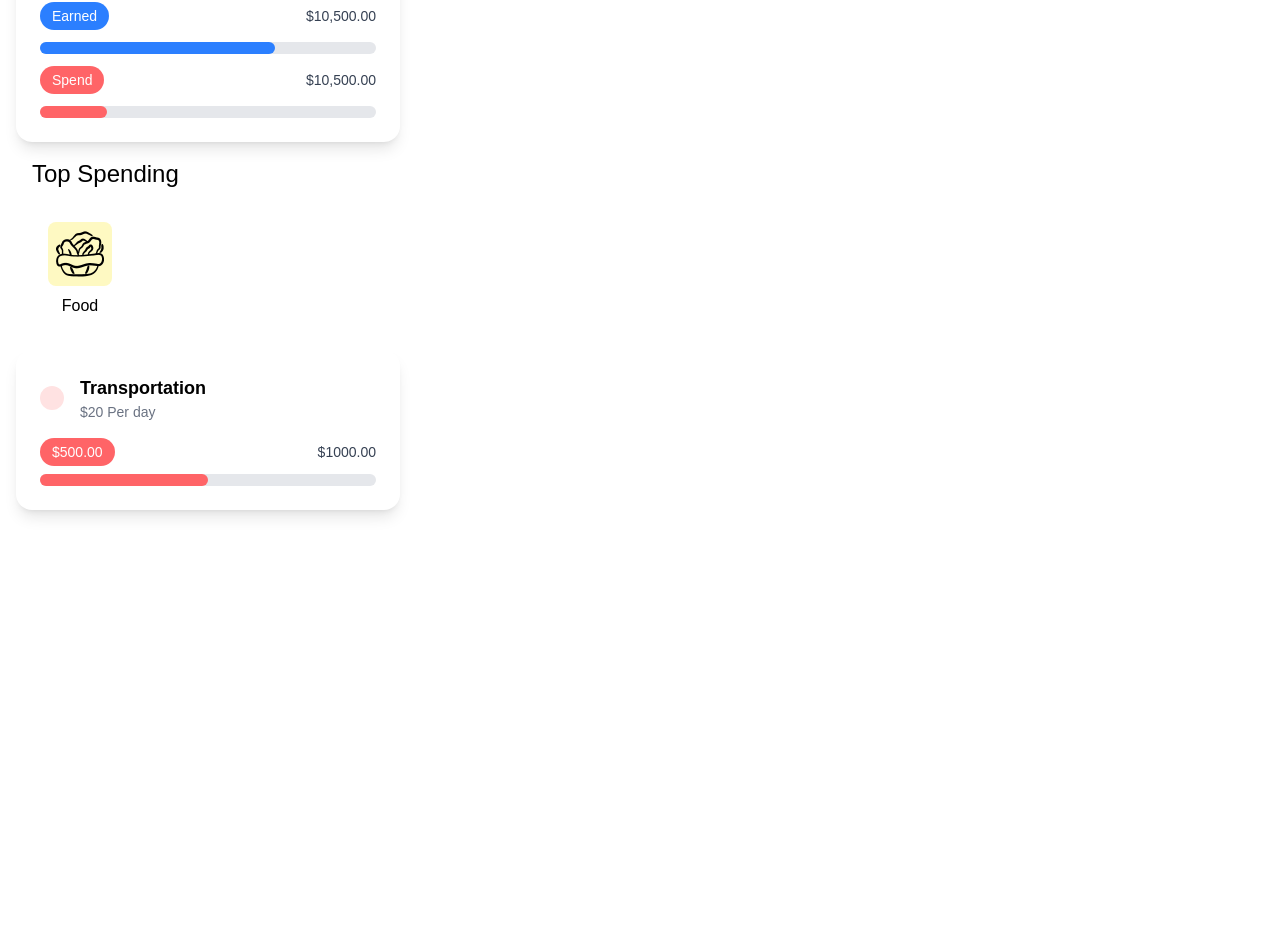
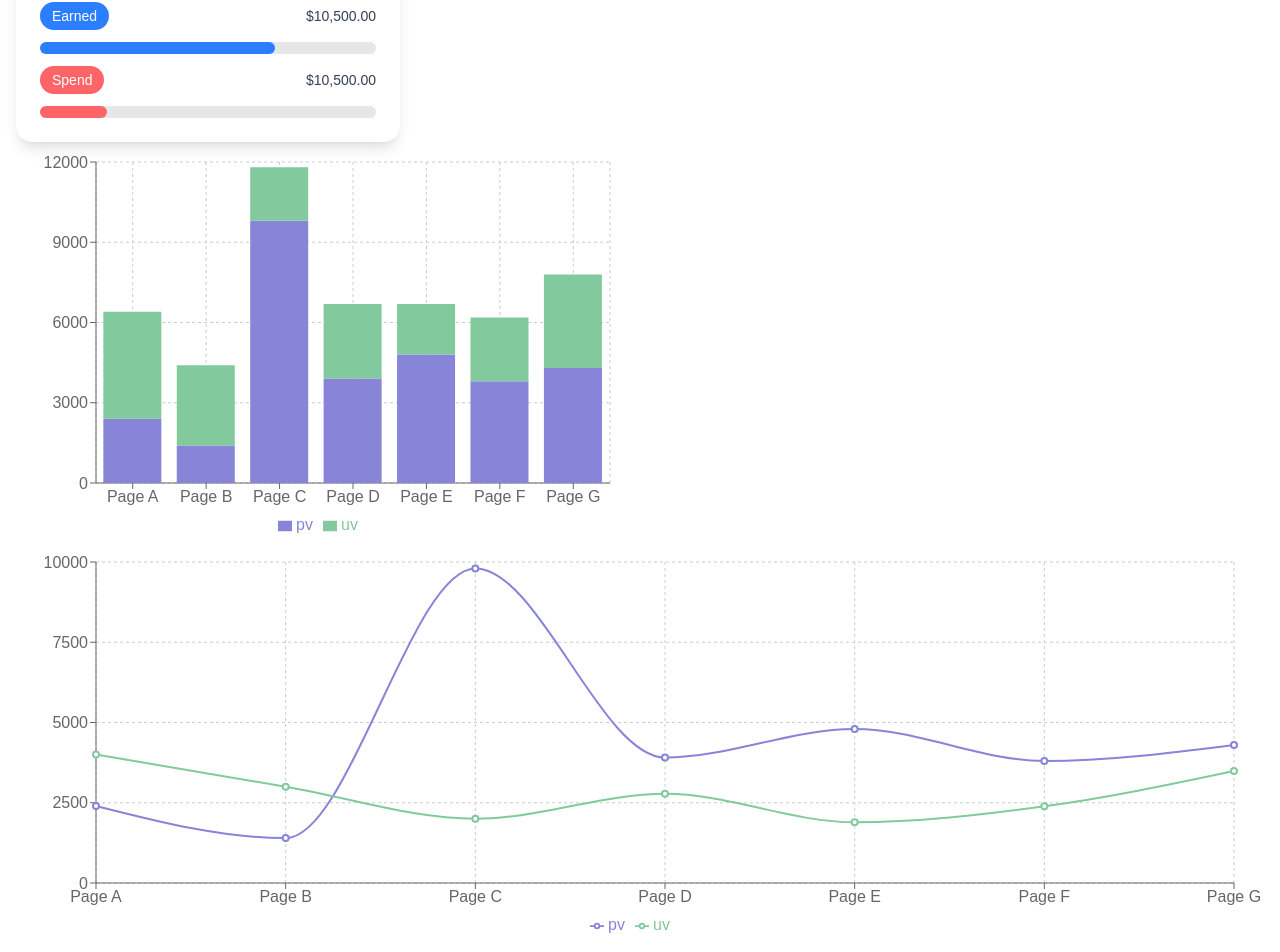
Before and after one commit to GDGAAU/student_budget_planner, a Next.js app in the folder frontend/: page / in a window 1280 px wide. Shown: the part 114-1066 px from the top of the page. Before the commit the page ends 800 px from the top, so only its background shows below. Built offline with nearby package versions, Linux system fonts and the light colour scheme.

Commit message:
Graph Hard code

```diff
--- /dev/null
+++ b/frontend/components/Graph.jsx
@@ -0,0 +1,47 @@
+"use client"; // Required if using Next.js App Router
+
+import {
+  BarChart,
+  Bar,
+  XAxis,
+  YAxis,
+  CartesianGrid,
+  Tooltip,
+  Legend,
+  ResponsiveContainer,
+} from "recharts";
+
+const data = [
+  { name: "Page A", uv: 4000, pv: 2400, amt: 2400 },
+  { name: "Page B", uv: 3000, pv: 1398, amt: 2210 },
+  { name: "Page C", uv: 2000, pv: 9800, amt: 2290 },
+  { name: "Page D", uv: 2780, pv: 3908, amt: 2000 },
+  { name: "Page E", uv: 1890, pv: 4800, amt: 2181 },
+  { name: "Page F", uv: 2390, pv: 3800, amt: 2500 },
+  { name: "Page G", uv: 3490, pv: 4300, amt: 2100 },
+];
+
+const ExampleChart = () => {
+  return (
+    <div style={{ width: "50%", height: 400 }}>
+      <ResponsiveContainer width="100%" height="100%">
+        <BarChart
+          width={500}
+          height={300}
+          data={data}
+          margin={{ top: 20, right: 30, left: 20, bottom: 5 }}
+        >
+          <CartesianGrid strokeDasharray="3 3" />
+          <XAxis dataKey="name" />
+          <YAxis />
+          <Tooltip />
+          <Legend />
+          <Bar dataKey="pv" stackId="a" fill="#8884d8" />
+          <Bar dataKey="uv" stackId="a" fill="#82ca9d" />
+        </BarChart>
+      </ResponsiveContainer>
+    </div>
+  );
+};
+
+export default ExampleChart;
--- a/frontend/components/HomeSavingCard.jsx
+++ b/frontend/components/HomeSavingCard.jsx
@@ -1,16 +1,16 @@
-import React from 'react';
+import React from "react";
 
 const mock = {
-  month: 'March',
-  budget: '1000',
-  spent: '500',
+  month: "March",
+  budget: "1000",
+  spent: "500",
 };
 
-const SavingsCard = () => {
+const SavingsCard = (props) => {
   return (
     <div className="bg-white p-6 rounded-2xl shadow-lg w-full max-w-sm">
       <h3 className="text-gray-500 text-sm">March Savings</h3>
-      <h2 className="text-3xl font-bold mt-1">$7,456.00</h2>
+      <h2 className="text-3xl font-bold mt-1">{props.budget || "$7,456.00"}</h2>
 
       <div className="mt-4 space-y-3">
         {/* Earned Bar */}
@@ -23,7 +23,7 @@ const SavingsCard = () => {
         <div className="w-full h-3 bg-gray-200 rounded-full">
           <div
             className="h-3 bg-blue-500 rounded-full"
-            style={{ width: '70%' }}
+            style={{ width: "70%" }}
           ></div>
         </div>
 
@@ -37,7 +37,7 @@ const SavingsCard = () => {
         <div className="w-full h-3 bg-gray-200 rounded-full">
           <div
             className="h-3 bg-red-400 rounded-full"
-            style={{ width: '20%' }}
+            style={{ width: "20%" }}
           ></div>
         </div>
       </div>
--- /dev/null
+++ b/frontend/components/WeekGraph.jsx
@@ -0,0 +1,47 @@
+"use client"; // Required for Next.js App Router
+
+import {
+  LineChart,
+  Line,
+  XAxis,
+  YAxis,
+  CartesianGrid,
+  Tooltip,
+  Legend,
+  ResponsiveContainer,
+} from "recharts";
+
+const data = [
+  { name: "Page A", uv: 4000, pv: 2400, amt: 2400 },
+  { name: "Page B", uv: 3000, pv: 1398, amt: 2210 },
+  { name: "Page C", uv: 2000, pv: 9800, amt: 2290 },
+  { name: "Page D", uv: 2780, pv: 3908, amt: 2000 },
+  { name: "Page E", uv: 1890, pv: 4800, amt: 2181 },
+  { name: "Page F", uv: 2390, pv: 3800, amt: 2500 },
+  { name: "Page G", uv: 3490, pv: 4300, amt: 2100 },
+];
+
+const LineChartComponent = () => {
+  return (
+    <div style={{ width: "100%", height: 400 }}>
+      <ResponsiveContainer width="100%" height="100%">
+        <LineChart
+          width={500}
+          height={300}
+          data={data}
+          margin={{ top: 20, right: 30, left: 20, bottom: 5 }}
+        >
+          <CartesianGrid strokeDasharray="3 3" />
+          <XAxis dataKey="name" />
+          <YAxis />
+          <Tooltip />
+          <Legend />
+          <Line type="monotone" dataKey="pv" stroke="#8884d8" strokeWidth={2} />
+          <Line type="monotone" dataKey="uv" stroke="#82ca9d" strokeWidth={2} />
+        </LineChart>
+      </ResponsiveContainer>
+    </div>
+  );
+};
+
+export default LineChartComponent;
--- a/frontend/package.json
+++ b/frontend/package.json
@@ -16,7 +16,8 @@
     "next": "15.2.1",
     "react": "^19.0.0",
     "react-dom": "^19.0.0",
-    "react-icons": "^5.5.0"
+    "react-icons": "^5.5.0",
+    "recharts": "^2.15.1"
   },
   "devDependencies": {
     "@eslint/eslintrc": "^3",
--- a/frontend/src/app/page.js
+++ b/frontend/src/app/page.js
@@ -1,13 +1,18 @@
-import Image from 'next/image';
-import HomeSavingCard from '../../components/HomeSavingCard';
-import SquareCategoryCard from '../../components/SquareCategoryCard';
-import Header from '../../components/Header';
-import CategoryBudget from '../../components/CategoryBudget';
+import Image from "next/image";
+import HomeSavingCard from "../../components/HomeSavingCard";
+import SquareCategoryCard from "../../components/SquareCategoryCard";
+import Header from "../../components/Header";
+import CategoryBudget from "../../components/CategoryBudget";
+import ExampleChart from "../../components/Graph";
+import Example from "../../components/WeekGraph";
 
 export default function Home() {
   return (
     <>
       <HomeSavingCard />
+      <ExampleChart />
+      <Example />
+      <HomeSavingCard budget="100" />
       <Header title="Top Spending" />
       <SquareCategoryCard title="Food" />
       <CategoryBudget />
```
Also changed, not shown: 1 other file (tests, documents, lock files or other folders).
